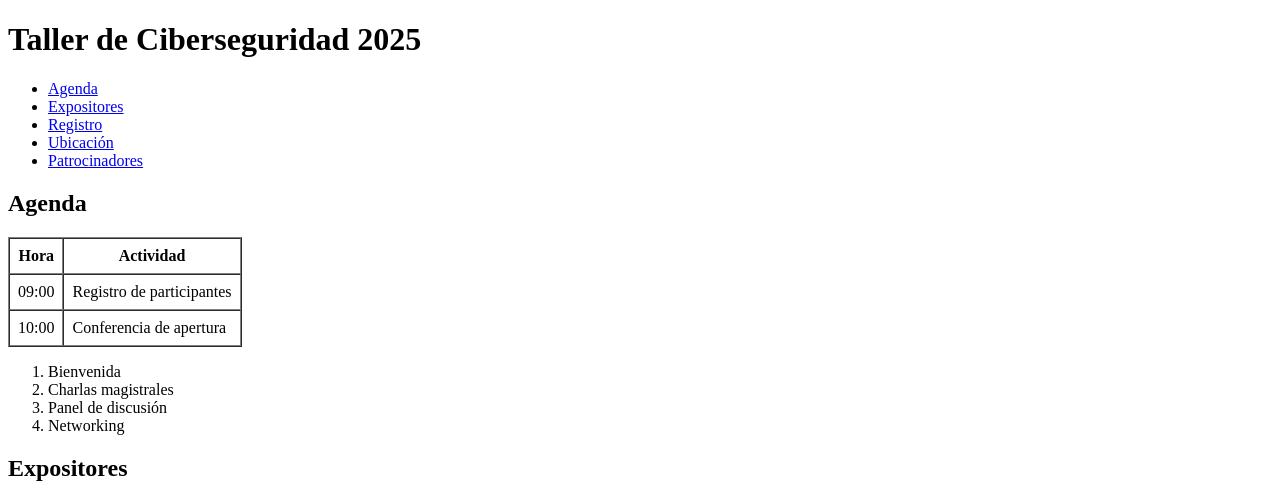
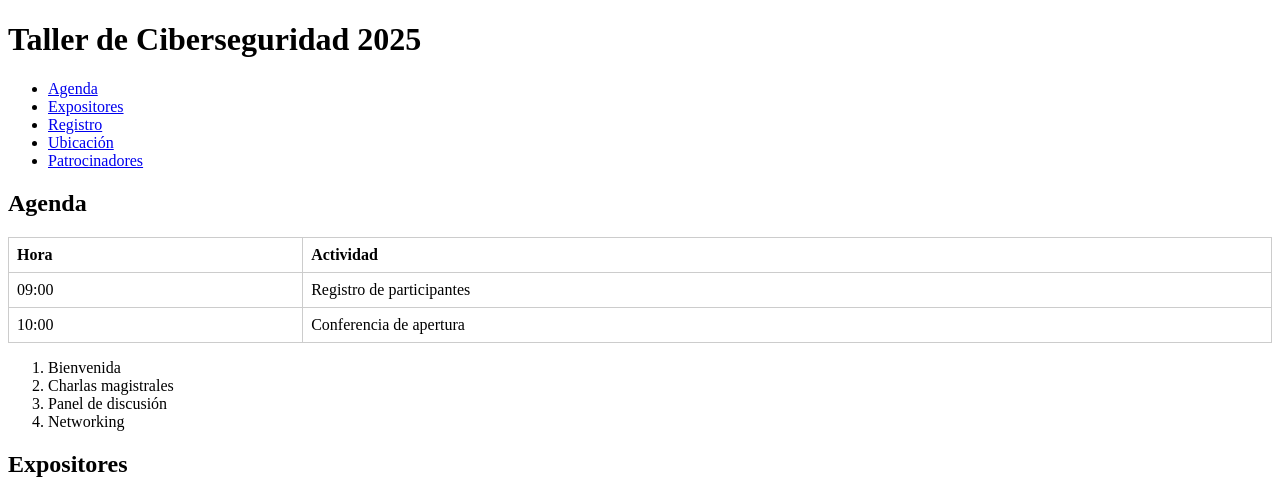
Before and after one commit to Estefani05/taller-ciberseguridad, a plain HTML site: page Index.html in a window 1280 px wide. Shown: the top 495 px of the page. Drawn offline with Linux system fonts and the light colour scheme.

Commit message:
Add files via upload

```diff
--- a/Index.html
+++ b/Index.html
@@ -27,24 +27,25 @@
     <!-- Sección Agenda -->
     <section id="agenda">
       <h2>Agenda</h2>
-      <table border="1" cellpadding="8" cellspacing="0">
+      <table style="width:100%; border-collapse:collapse;">
   <thead>
     <tr>
-            <th>Hora</th>
-            <th>Actividad</th>
+      <th scope="col" style="text-align:left; border:1px solid #ccc; padding:8px;">Hora</th>
+      <th scope="col" style="text-align:left; border:1px solid #ccc; padding:8px;">Actividad</th>
     </tr>
   </thead>
   <tbody>
     <tr>
-            <td>09:00</td>
-            <td>Registro de participantes</td>
+      <td style="border:1px solid #ccc; padding:8px;">09:00</td>
+      <td style="border:1px solid #ccc; padding:8px;">Registro de participantes</td>
     </tr>
     <tr>
-            <td>10:00</td>
-            <td>Conferencia de apertura</td>
+      <td style="border:1px solid #ccc; padding:8px;">10:00</td>
+      <td style="border:1px solid #ccc; padding:8px;">Conferencia de apertura</td>
     </tr>
   </tbody>
 </table>
+
       <ol>
         <li>Bienvenida</li>
         <li>Charlas magistrales</li>
```
Lines whose indentation alone changed are shown as unchanged.
